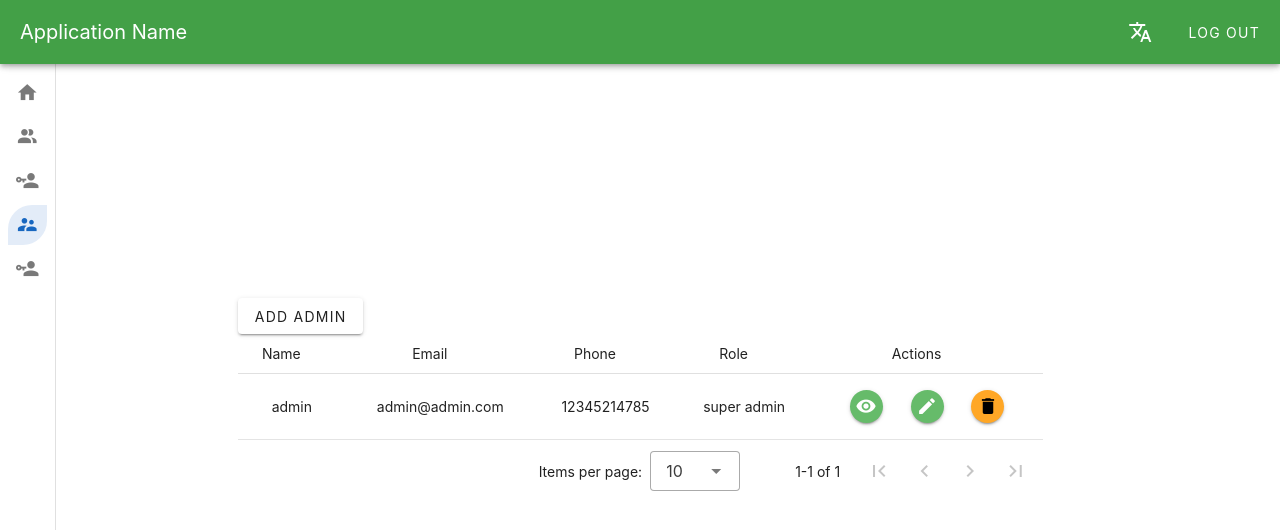
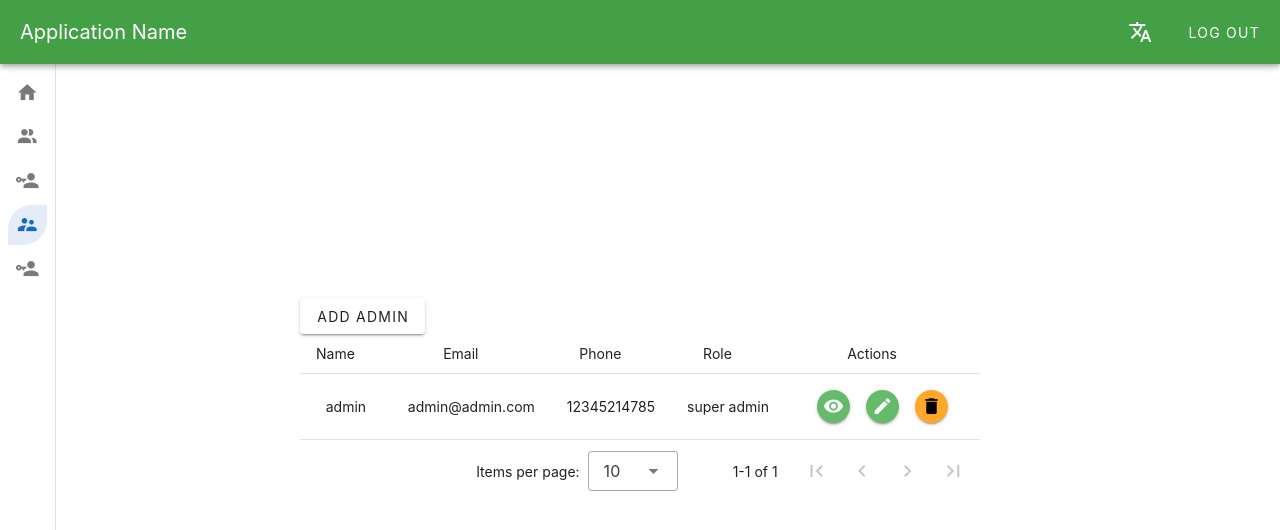
Before and after one commit to tommyal47/booking-template, a Vue app: page /admins in a window 1280 px wide. Shown: the top 530 px of the page. Built offline with nearby package versions, Linux system fonts and the light colour scheme; sample sign-in values are in the browser's storage.

Commit message:
update style

```diff
--- a/src/components/IndexUsers.vue
+++ b/src/components/IndexUsers.vue
@@ -1,6 +1,6 @@
 <template>
     <v-btn class="add-btn" @click="router.push('/add-user')">{{ $t('AddUser') }}</v-btn>
-    <v-data-table :headers="headers" :items="userStore.users" density="compact" item-key="name">
+    <v-data-table class="centerlize" :headers="headers" :items="userStore.users" density="compact" item-key="name">
         <template v-slot:[`item.actions`]="{ item }">
             <div class="d-flex justify-space-around flex-wrap pa-2 ml-30">
                 <v-btn class="ma-2" @click="showUser(item)" color="green-lighten-1" size="33px" icon="mdi-eye"></v-btn>
@@ -127,9 +127,17 @@ const handleDeleteUSer = (id) => {
 
 
 <style>
-.add-btn {
+/* .add-btn {
     float: left;
+    margin-left: 130px;
+    margin-top: -290px;
 
 
 }
+
+.centerlize {
+    width: 1216px;
+    margin-left: 130px;
+    margin-top: -290px;
+} */
 </style>
--- a/src/components/SystemAdmins.vue/IndexAdmins.vue
+++ b/src/components/SystemAdmins.vue/IndexAdmins.vue
@@ -1,6 +1,6 @@
 <template>
     <v-btn class="add-btn" @click="addAdmin">{{ $t('AddAdmin') }}</v-btn>
-    <v-data-table :headers="headers" :items="storeAdmin.admins" density="compact" item-key="name">
+    <v-data-table class="centerlize" :headers="headers" :items="storeAdmin.admins" density="compact" item-key="name">
         <template v-slot:[`item.actions`]="{ item }">
             <div class="d-flex justify-space-around flex-wrap pa-2 ml-30">
                 <v-btn class="ma-2" color="green-lighten-1" @click="showAdmin(item)" size="33px" icon="mdi-eye"></v-btn>
@@ -114,12 +114,3 @@ const handleDeleteAdmin = (id) => {
 }
 
 </script>
-
-
-<style>
-.add-btn {
-    float: left;
-
-
-}
-</style>
--- a/src/components/roles/IndexRoles.vue
+++ b/src/components/roles/IndexRoles.vue
@@ -1,6 +1,6 @@
 <template>
     <v-btn class="add-btn" @click="handleAddRole">{{ $t('AddRole') }}</v-btn>
-    <v-data-table :headers="headers" :items="storeRole.roles" density="compact" item-key="name">
+    <v-data-table class="centerlize" :headers="headers" :items="storeRole.roles" density="compact" item-key="name">
         <template v-slot:[`item.actions`]="{ item }">
             <div class="d-flex justify-space-around flex-wrap pa-2 ml-30">
                 <v-btn class="ma-2" @click="showUser(item)" color="green-lighten-1" size="33px" icon="mdi-eye"></v-btn>
```
